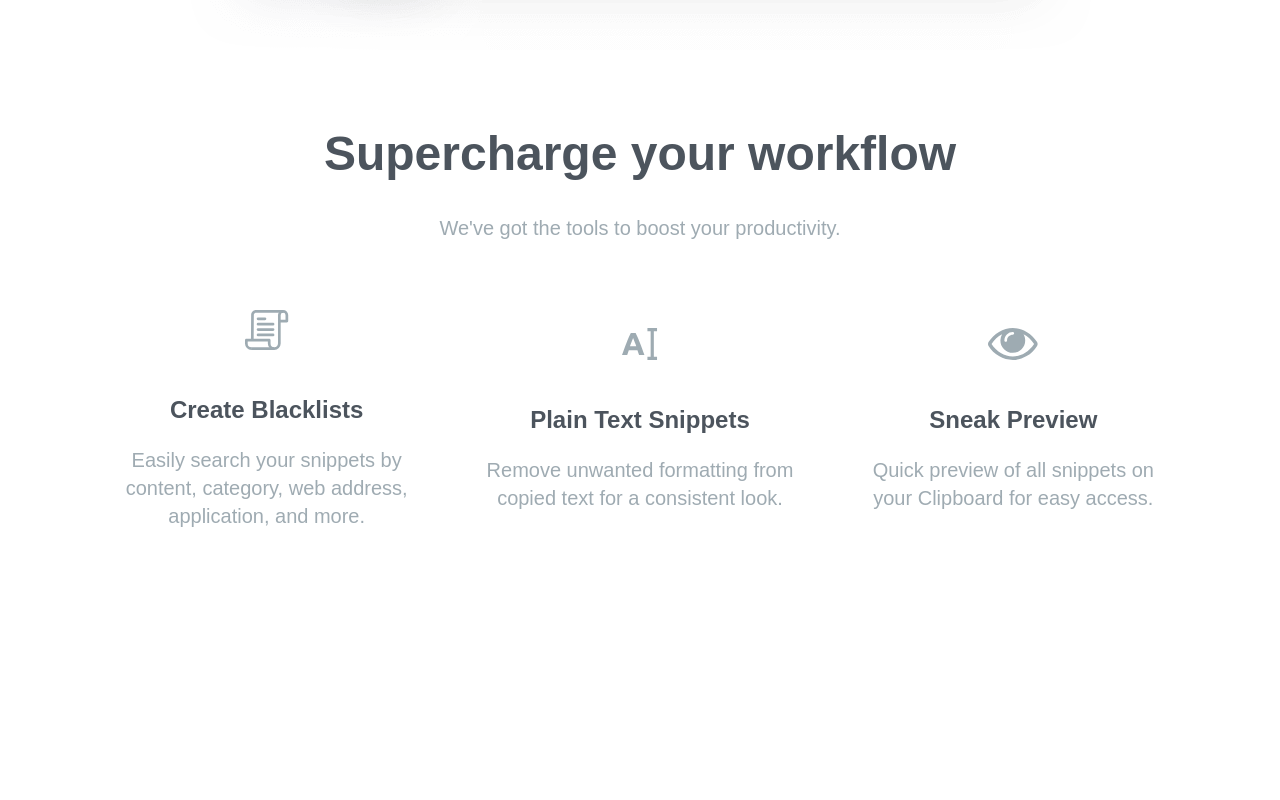
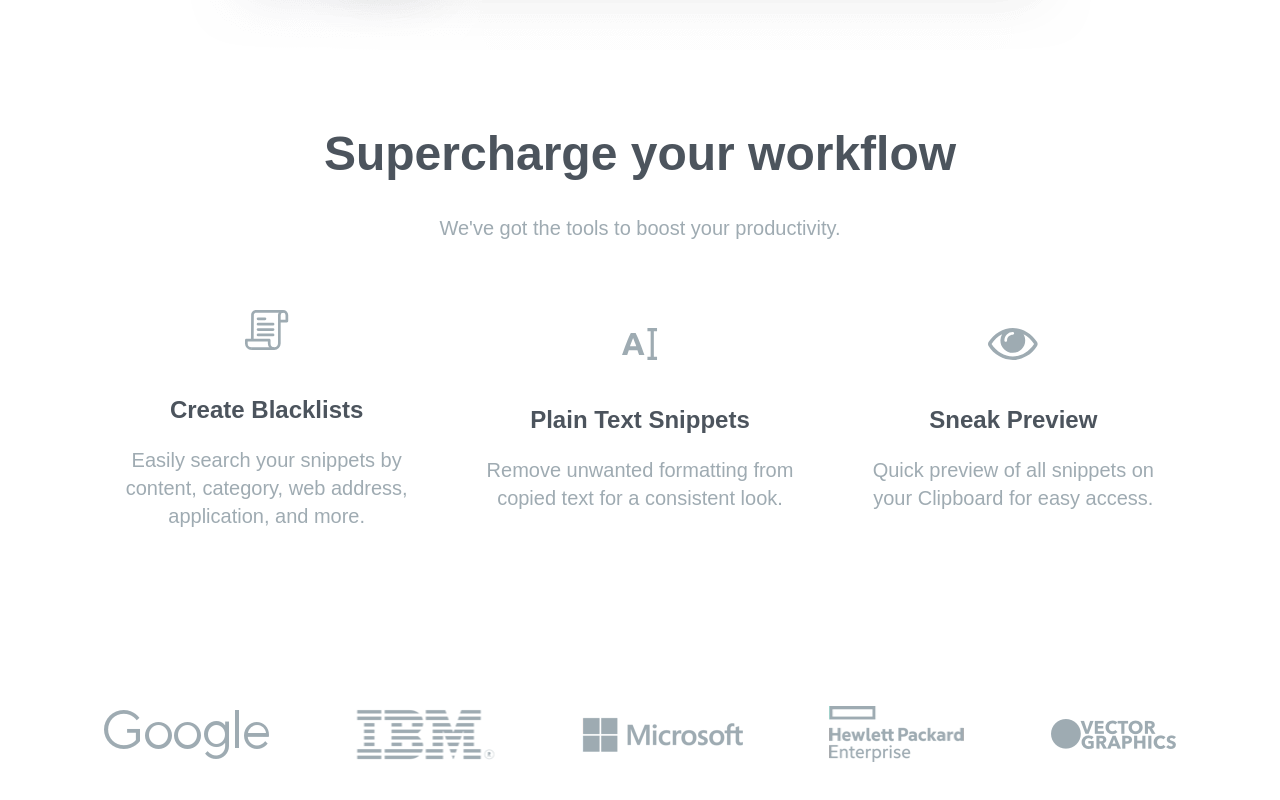
Before and after one commit to adittanu/clipboard-web, a website: page index.html in a window 1280 px wide. Shown: the part 2813-3613 px from the top of the page. Before the commit the page ends 3423 px from the top, so only its background shows below. Drawn offline with Linux system fonts and the light colour scheme; a web font is replaced by a local one.

Commit message:
add section company logo

```diff
--- a/index.html
+++ b/index.html
@@ -135,5 +135,16 @@
             </div>
         </div>
     </section>
+
+    <!-- References Section -->
+    <section id="references">
+        <div class="flex flex-col items-center justify-between max-w-6xl px-10 mx-auto space-y-16 my-44 md:flex-row md:space-y-0">
+            <img src="images/logo-google.png" alt="google">
+            <img src="images/logo-ibm.png" alt="google">
+            <img src="images/logo-microsoft.png" alt="google">
+            <img src="images/logo-hp.png" alt="google">
+            <img src="images/logo-vector-graphics.png" alt="google">
+        </div>
+    </section>
 </body>
 </html>
```
Also changed, not shown: css/style.css.
